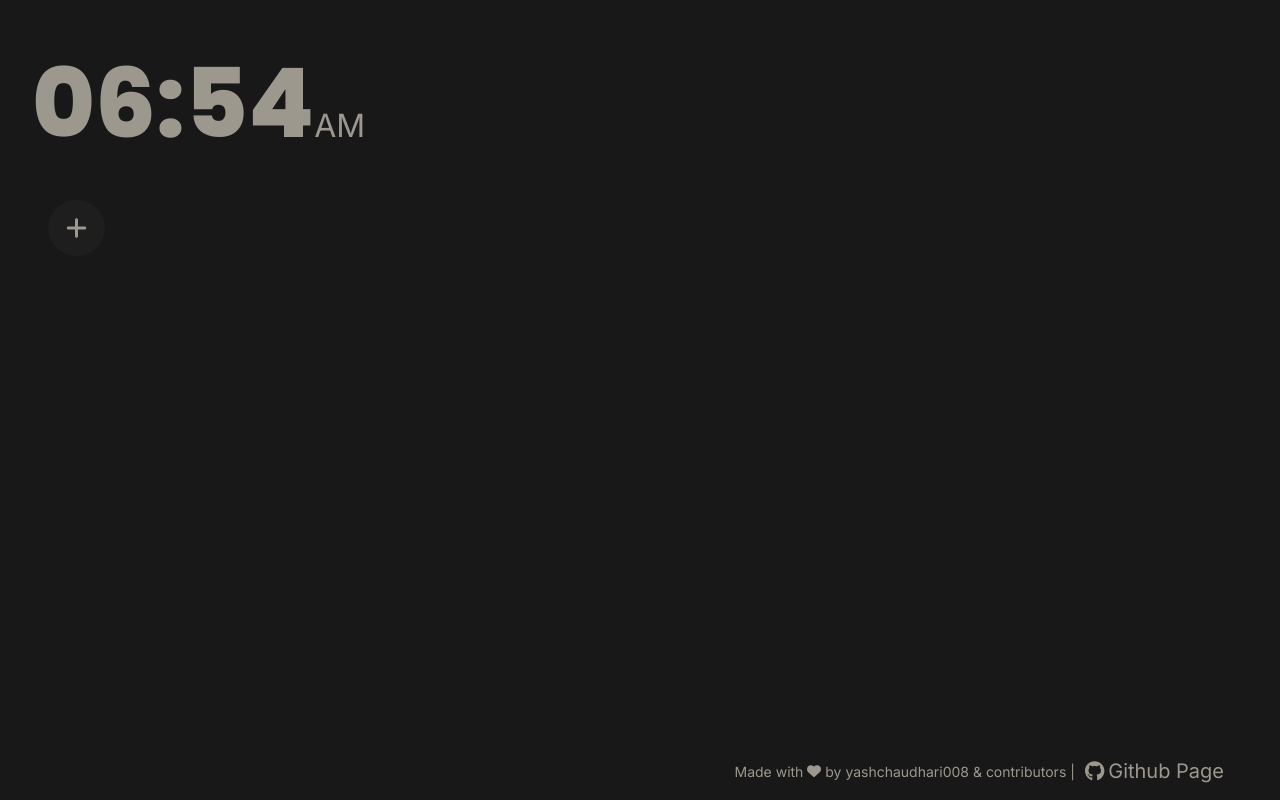
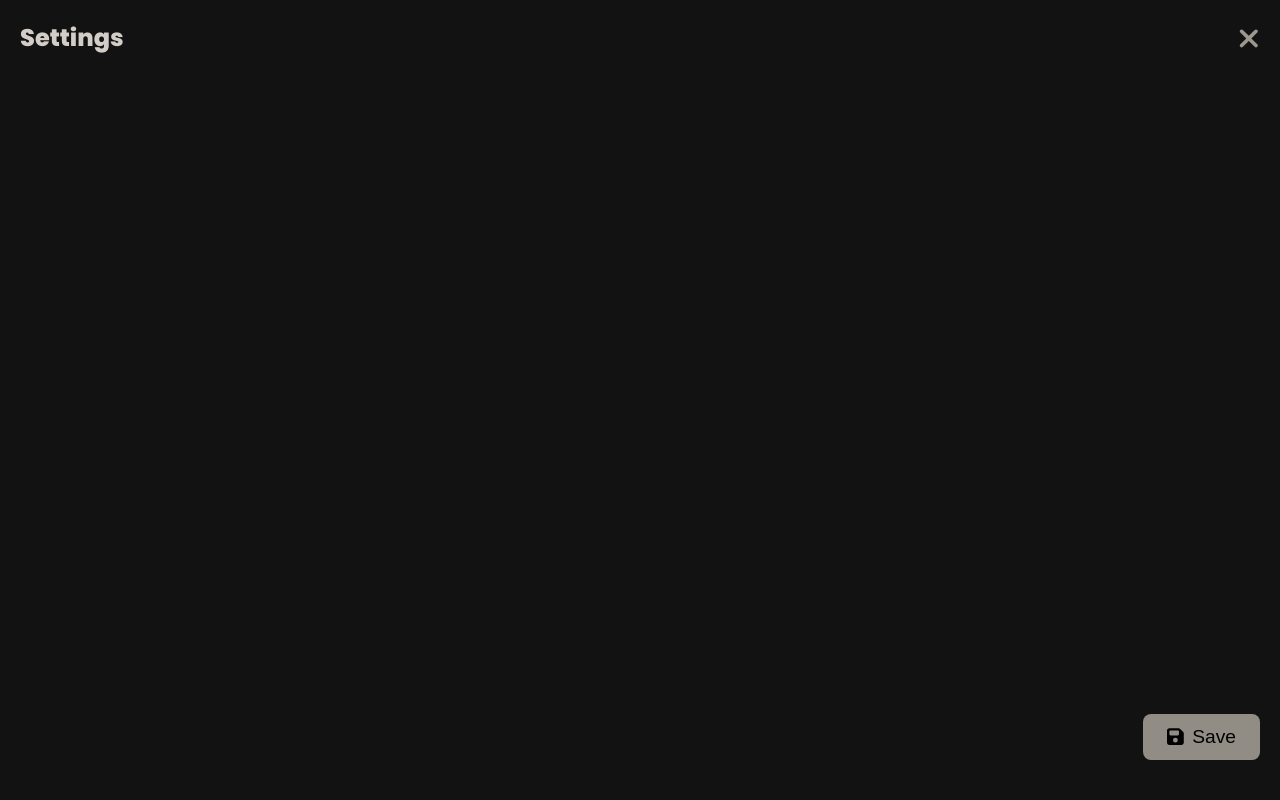
Before and after one commit to yashchaudhari008/minime, a React (Vite) app: page /settings in a window 1280 px wide. Built offline with nearby package versions, Linux system fonts and the light colour scheme.

Commit message:
Added settings page and routing to navigate through pages

```diff
--- a/src/App.tsx
+++ b/src/App.tsx
@@ -1,18 +1,20 @@
-import TopBar from "./components/TopBar/TopBar";
+import { BrowserRouter as Router, Route, Routes } from "react-router-dom";
 import WidgetHolder from "./components/WidgetHolder/WidgetHolder";
-import Footer from "./components/Footer/Footer";
+import SettingsPage from "./components/SettingsPage/SettingsPage";
+import Layout from "./components/Layout/Layout";
 import styles from "./app.module.scss";
 
 function App() {
-	return (
-		<>
-			<div className={styles.app}>
-				<TopBar />
-				<WidgetHolder />
-				<Footer />
-			</div>
-		</>
-	);
+    return (
+        <Router>
+            <Layout>
+                <Routes>
+                    <Route path="/" element={<WidgetHolder />} />
+                    <Route path="/settings" element={<SettingsPage />} />
+                </Routes>
+            </Layout>
+        </Router>
+    );
 }
 
 export default App;
--- /dev/null
+++ b/src/components/Layout/Layout.tsx
@@ -0,0 +1,23 @@
+import React from "react";
+import { useLocation } from "react-router-dom";
+import TopBar from "../TopBar/TopBar";
+import Footer from "../Footer/Footer";
+// import styles from "../layout.module.scss";
+
+interface LayoutProps {
+    children: React.ReactNode;
+}
+
+const Layout: React.FC<LayoutProps> = ({ children }) => {
+    const location = useLocation();
+
+    return (
+        <div>
+            {location.pathname !== "/settings" && <TopBar />}
+            {children}
+            {location.pathname !== "/settings" && <Footer />}
+        </div>
+    );
+};
+
+export default Layout;
--- /dev/null
+++ b/src/components/SettingsPage/SettingsPage.module.scss
@@ -0,0 +1,68 @@
+// Define variables for common colors
+$background-color: #121212;
+$text-color: #d3cdc7;
+$button-color: #918d85;
+$button-text-color: #000;
+$hover-color: lighten($button-color, 10%);
+$cross-hover-color: lighten(#9c988d, 10%);
+
+.settingsPage {
+  background-color: $background-color;
+  color: $text-color;
+  height: 100vh;
+  display: flex;
+  flex-direction: column;
+  justify-content: space-between;
+  padding: 20px;
+
+  .header {
+    display: flex;
+    justify-content: space-between; // Ensures title and cross icon are far apart
+    align-items: center; // Vertically center the title and the icon
+
+    h1 {
+      font-size: 1.5rem; // Reduced font size to match the image
+      font-family: 'Poppins', sans-serif;
+      margin: 0; // Remove margin
+      color: $text-color; // Use the same color as other elements
+    }
+
+    .crossIcon {
+      cursor: pointer;
+      font-size: 1.8rem; // Adjust size for the cross icon
+      color: #9c988d;
+      transition: color 0.3s ease;
+
+      &:hover {
+        color: $cross-hover-color;
+      }
+    }
+  }
+
+  .footer {
+    display: flex;
+    justify-content: flex-end; // Align button to the right
+    padding: 20px 0; // Add padding to the bottom
+
+    .saveButton {
+      background-color: $button-color;
+      color: $button-text-color;
+      border: none;
+      padding: 12px 24px; // Slightly larger padding for better aesthetics
+      border-radius: 8px;
+      font-size: 1.2rem;
+      display: flex;
+      align-items: center;
+      cursor: pointer;
+      transition: background-color 0.3s ease;
+
+      .saveIcon {
+        margin-right: 8px;
+      }
+
+      &:hover {
+        background-color: $hover-color;
+      }
+    }
+  }
+}
--- /dev/null
+++ b/src/components/SettingsPage/SettingsPage.tsx
@@ -0,0 +1,39 @@
+import { FontAwesomeIcon } from "@fortawesome/react-fontawesome";
+import { faTimes, faSave } from "@fortawesome/free-solid-svg-icons"; // Import faSave icon
+import styles from "./SettingsPage.module.scss";
+import { useNavigate } from "react-router-dom";
+
+const SettingsPage = () => {
+    const navigate = useNavigate();
+
+    const handleCrossClick = () => {
+        navigate("/");
+    };
+
+    const handleSaveClick = () => {
+        // Add your save logic here
+        console.log("Settings saved!");
+    };
+
+    return (
+        <div className={styles.settingsPage}>
+            <div className={styles.header}>
+                <h1>Settings</h1>
+                <FontAwesomeIcon
+                    icon={faTimes}
+                    className={styles.crossIcon}
+                    onClick={handleCrossClick}
+                />
+            </div>
+            {/* Add your settings content here */}
+            <div className={styles.footer}>
+                <button className={styles.saveButton} onClick={handleSaveClick}>
+                    <FontAwesomeIcon icon={faSave} className={styles.saveIcon} />
+                    Save
+                </button>
+            </div>
+        </div>
+    );
+};
+
+export default SettingsPage;
--- a/src/components/TopBar/TopBar.tsx
+++ b/src/components/TopBar/TopBar.tsx
@@ -1,12 +1,27 @@
+import React from "react";
 import Clock from "./Clock";
+import { faCog } from "@fortawesome/free-solid-svg-icons";
+import { FontAwesomeIcon } from "@fortawesome/react-fontawesome";
 import styles from "./topBar.module.scss";
+import { useNavigate } from "react-router-dom";
 
 const TopBar = () => {
-	return (
-		<div className={styles.topBar}>
-			<Clock />
-		</div>
-	);
+    const navigate = useNavigate();
+
+    const handleSettingsClick = () => {
+        navigate("/settings");
+    };
+
+    return (
+        <div className={styles.topBar}>
+            <Clock />
+            <FontAwesomeIcon
+                icon={faCog}
+                className={styles.settingsIcon}
+                onClick={handleSettingsClick}
+            />
+        </div>
+    );
 };
 
 export default TopBar;
--- a/src/components/TopBar/topBar.module.scss
+++ b/src/components/TopBar/topBar.module.scss
@@ -1,6 +1,16 @@
 @import "/src/styles/mixins.scss";
 
 .topBar {
-	@include font-poppins;
-	width: 100%;
+    @include font-poppins;
+    width: 100%;
+    display: flex;
+    justify-content: space-between;
+    align-items: center;
+    padding: 0 10px;
 }
+
+.settingsIcon {
+    cursor: pointer;
+	font-size: 37px;
+	color: #9c988d;
+}
```
Also changed, not shown: package.json (+7 -4 lines), 2 other files (tests, documents, lock files or other folders).
